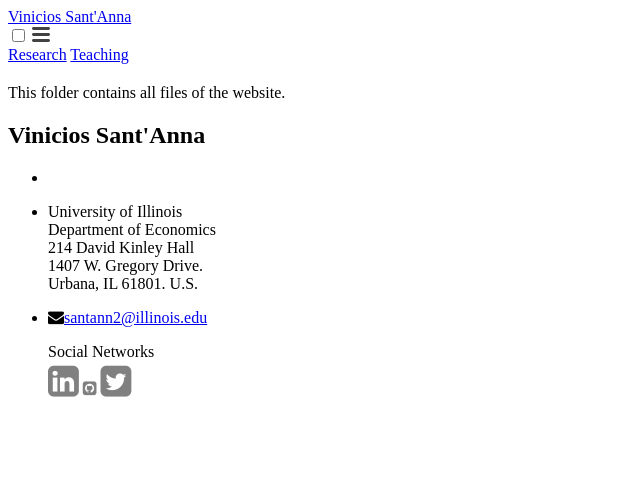
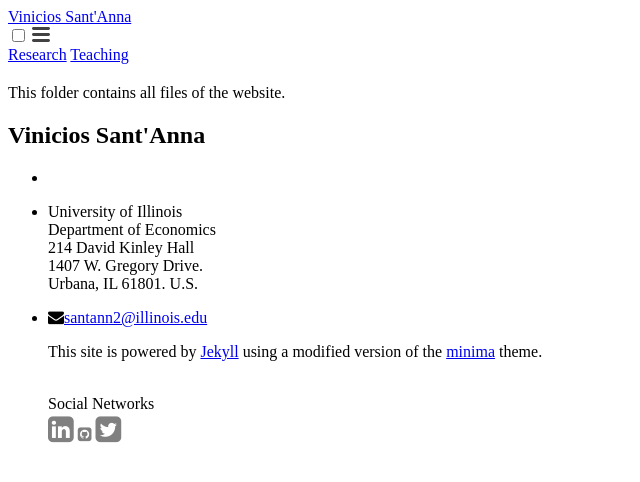
Before and after one commit to vpsantanna/vpsantanna.github.io, a Jekyll site: the page built from files/readme.md, in a window 1280 px wide. Shown: the top 482 px of the page, without its empty margins (0-640 px from the left). Built offline with Jekyll 4.4.1, drawn with Linux system fonts in a browser that asks for light colours; our own code applies the rules of GitHub Pages for plain Markdown files; a script that is not in the unit is left out.

Commit message:
Update footer.html

```diff
--- a/_includes/footer.html
+++ b/_includes/footer.html
@@ -24,13 +24,14 @@
 
       <div class="footer-col footer-col-2">
         <ul class="social-media-list">
-          Social Networks <br />
-          <a href="https://scholar.google.com.br/citations?user=Cr-G-xMAAAAJ&hl=en"><span class="icon"><i class="ai ai-google-scholar-square" style="font-size:36px;color:grey"></i></span></a>
-          <a href="https://orcid.org/0000-0002-1070-2220"><span class="icon"><i class="ai ai-orcid-square" style="font-size:36px;color:grey"></i></span></a>
-          <a href="https://www.researchgate.net/profile/Vinicios_Santanna"><span class="icon"><i class="ai ai-researchgate-square" style="font-size:36px;color:grey"></i></span></a>
-          <a href="https://linkedin.com/in/vpsantanna"><span class="icon"><i class="fa fa-linkedin-square" style="font-size:36px;color:grey"></i></span></a>
-          <a href="https://github.com/vpsantanna"><span class="icon"><i class="fa fa-github-square" style="font-size36px;color:grey"></i></span></a>
-          <a href="https://twitter.com/vpsantanna"><span class="icon"><i class="fa fa-twitter-square" style="font-size:36px;color:grey"></i></span></a>
+           <p>This site is powered by <a href="https://jekyllrb.com/">Jekyll</a> using a modified version of the <a href="https://github.com/jekyll/minima">minima</a> theme.</p>
+          <br /> Social Networks <br />
+          <a href="https://scholar.google.com.br/citations?user=Cr-G-xMAAAAJ&hl=en"><span class="icon"><i class="ai ai-google-scholar-square" style="font-size:30px;color:grey"></i></span></a>
+          <a href="https://orcid.org/0000-0002-1070-2220"><span class="icon"><i class="ai ai-orcid-square" style="font-size:30px;color:grey"></i></span></a>
+          <a href="https://www.researchgate.net/profile/Vinicios_Santanna"><span class="icon"><i class="ai ai-researchgate-square" style="font-size:30px;color:grey"></i></span></a>
+          <a href="https://linkedin.com/in/vpsantanna"><span class="icon"><i class="fa fa-linkedin-square" style="font-size:30px;color:grey"></i></span></a>
+          <a href="https://github.com/vpsantanna"><span class="icon"><i class="fa fa-github-square" style="font-size30px;color:grey"></i></span></a>
+          <a href="https://twitter.com/vpsantanna"><span class="icon"><i class="fa fa-twitter-square" style="font-size:30px;color:grey"></i></span></a>
         </ul>
       </div>
 
```
